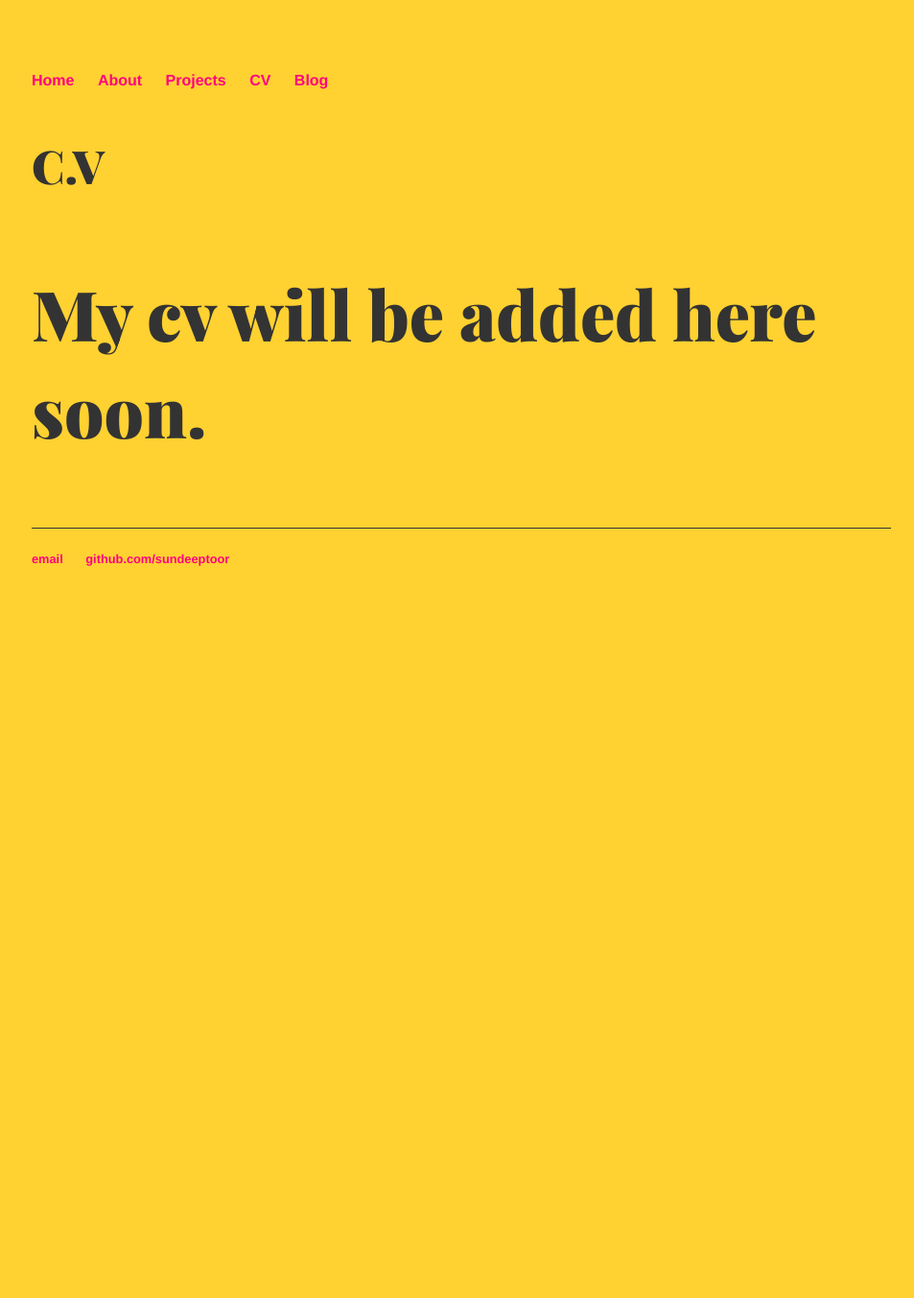
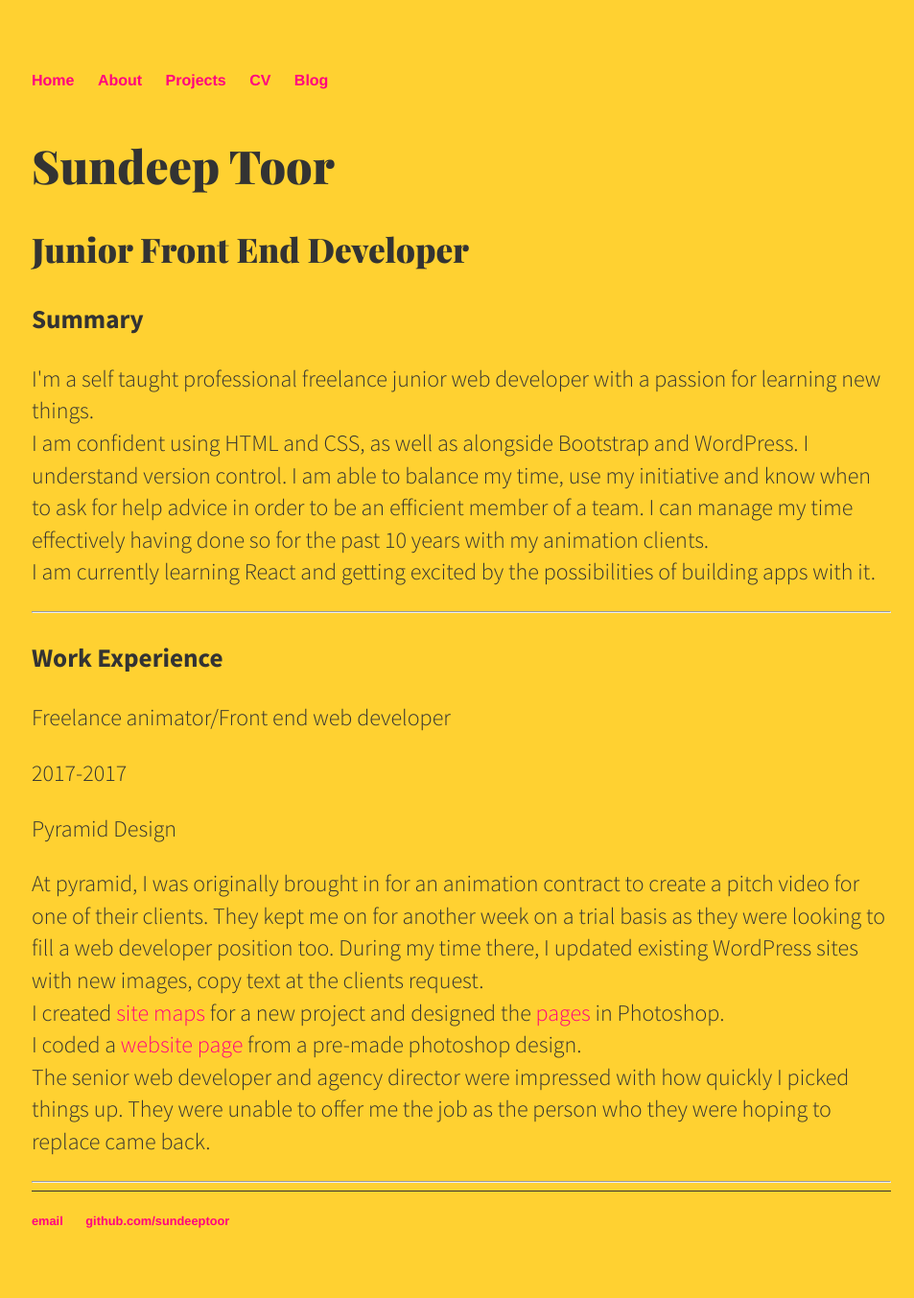
Before and after one commit to SundeepToor/sundeeptoor.github.io, a Jekyll site: the page built from cv/index.html, in a window 1280 px wide. Shown: the whole page at 96% size, without its empty margins (159-1112 px from the left). Built offline with Jekyll 4.4.1, drawn with Linux system fonts in a browser that asks for light colours; before the commit the page ends 900 px from its top, so only the background shows below that.

Commit message:
Update index.html

```diff
--- a/cv/index.html
+++ b/cv/index.html
@@ -3,6 +3,27 @@ layout: default
 title: Sundeep Toor, Github Playground
 ---
 <div>
-  <h1>C.V<h1>
-  <p>My cv will be added here soon.</p>
-    </div>
+  <h1>Sundeep Toor</h1>
+<h2>Junior Front End Developer</h2>
+
+<h3>Summary</h3>
+<p>I'm a self taught professional freelance junior web developer with a passion for learning new things. <br>
+
+I am confident using HTML and CSS, as well as alongside Bootstrap and WordPress. I understand version control. I am able to balance my time, use my initiative and know when to ask for help advice in order to be an efficient member of a team. I can manage my time effectively having done so for the past 10 years with my animation clients.</br>
+
+I am currently learning React and getting excited by the possibilities of building apps with it.</p>
+<hr>
+<h3>Work Experience</h3>
+<p class="job-title">Freelance animator/Front end web developer</p>
+<p class="date">2017-2017</p>
+<p class="place">Pyramid Design</p>
+<p>At pyramid, I was originally brought in for an animation contract to create a pitch video for one of their clients. They kept me on for another week on a trial basis as they were looking to fill a web developer position too. During my time there, I updated existing WordPress sites with new images, copy text at the clients request.<br>
+
+I created <a href="www.prolificpolymath.com/pyramid/Accordial_sitemap.pdf">site maps</a> for a new project and designed the <a href="http://www.prolificpolymath.com/pyramid/pyramid-portfolio.html">pages</a> in Photoshop.<br>
+
+I coded a <a href="http://www.prolificpolymath.com/pyramid/getronics/getronics.html">website page</a> from a pre-made photoshop design.<br>
+
+The senior web developer and agency director were impressed with how quickly I picked things up. They were unable to offer me the job as the person who they were hoping to replace came back.</p>
+
+<hr>
+</div>
```
